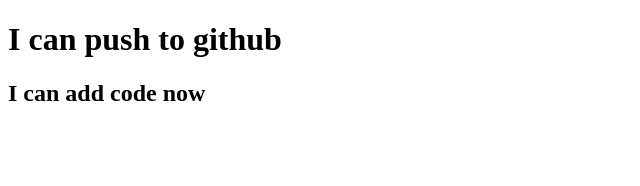
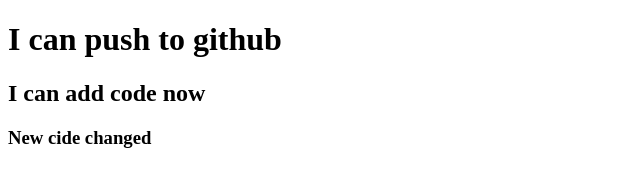
Before and after one commit to Binoykd/my-second_repo, a plain HTML site: page index.html in a window 1280 px wide. Shown: the whole page, without its empty margins (0-640 px from the left). Drawn offline with Linux system fonts and the light colour scheme.

Commit message:
added header2

```diff
--- a/index.html
+++ b/index.html
@@ -9,5 +9,6 @@
 <body>
     <h1>I can push to github</h1>
     <h2>I can add code now</h2>
+    <h3>New cide changed</h3>
 </body>
 </html>
```
